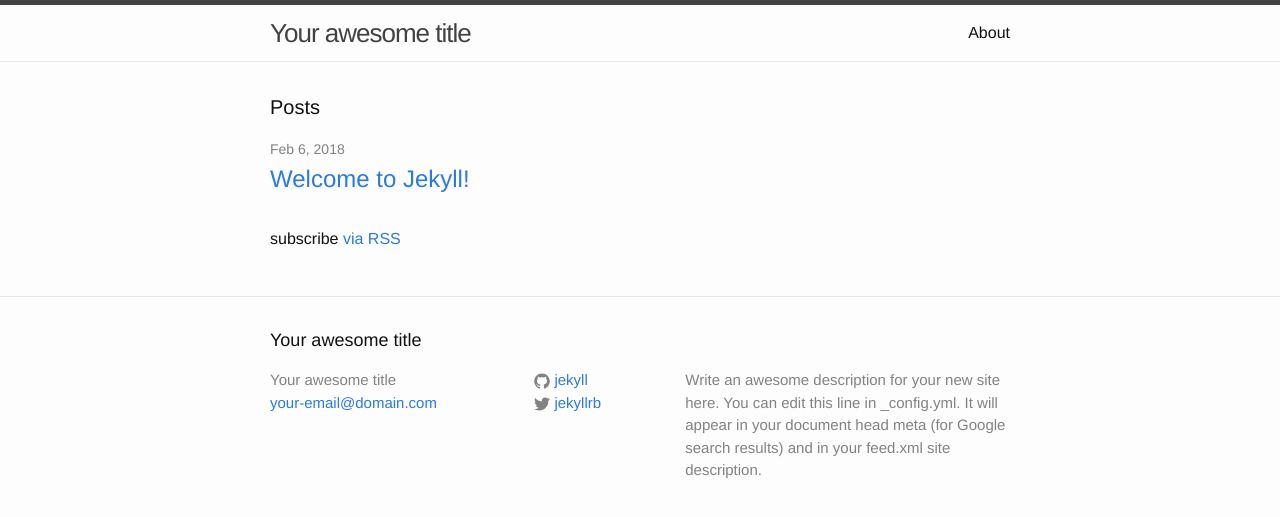
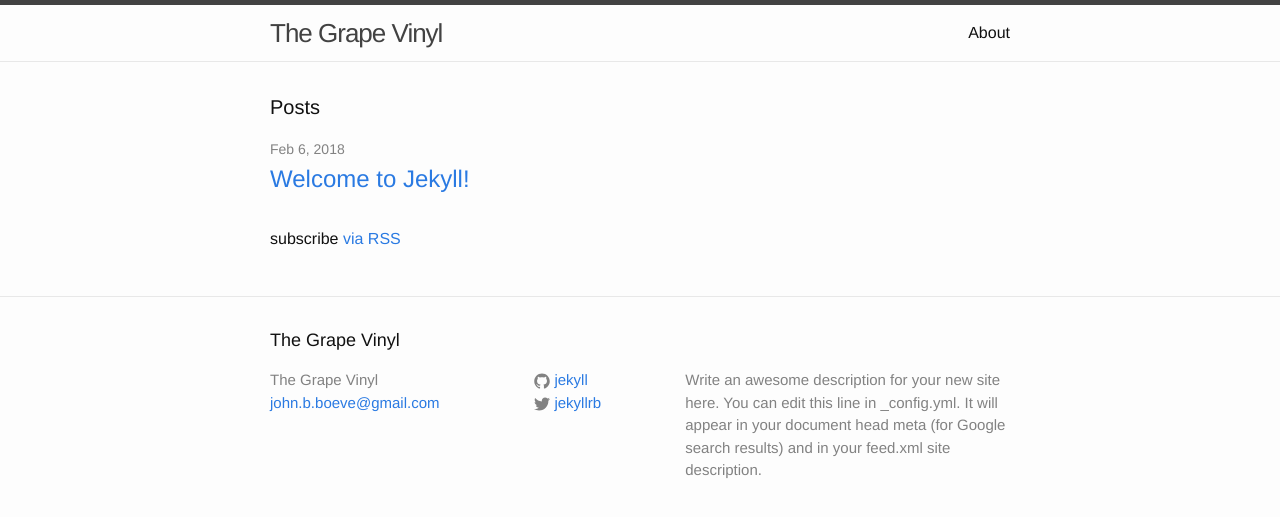
Before and after one commit to JohnBoeve/JohnBoeve.github.io, a Jekyll site: the page built from index.html, in a window 1280 px wide. Shown: the top 517 px of the page. Built offline with Jekyll 4.4.1, drawn with Linux system fonts in a browser that asks for light colours.

Commit message:
Update _config.yml

```diff
--- a/_config.yml
+++ b/_config.yml
@@ -6,8 +6,8 @@
 # 'jekyll serve'. If you change this file, please restart the server process.
 
 # Site settings
-title: Your awesome title
-email: your-email@domain.com
+title: The Grape Vinyl
+email: john.b.boeve@gmail.com
 description: > # this means to ignore newlines until "baseurl:"
   Write an awesome description for your new site here. You can edit this
   line in _config.yml. It will appear in your document head meta (for
```
